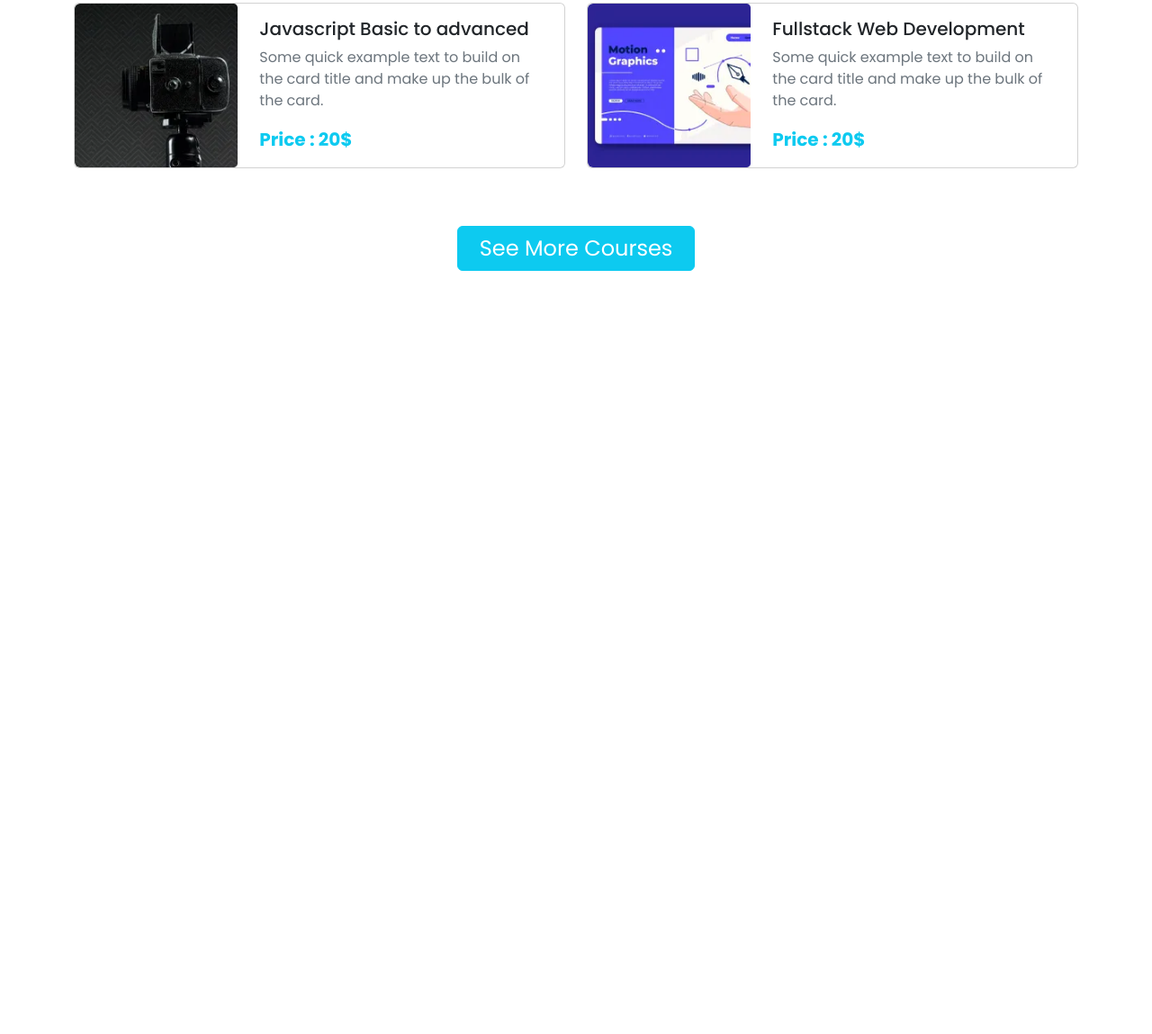
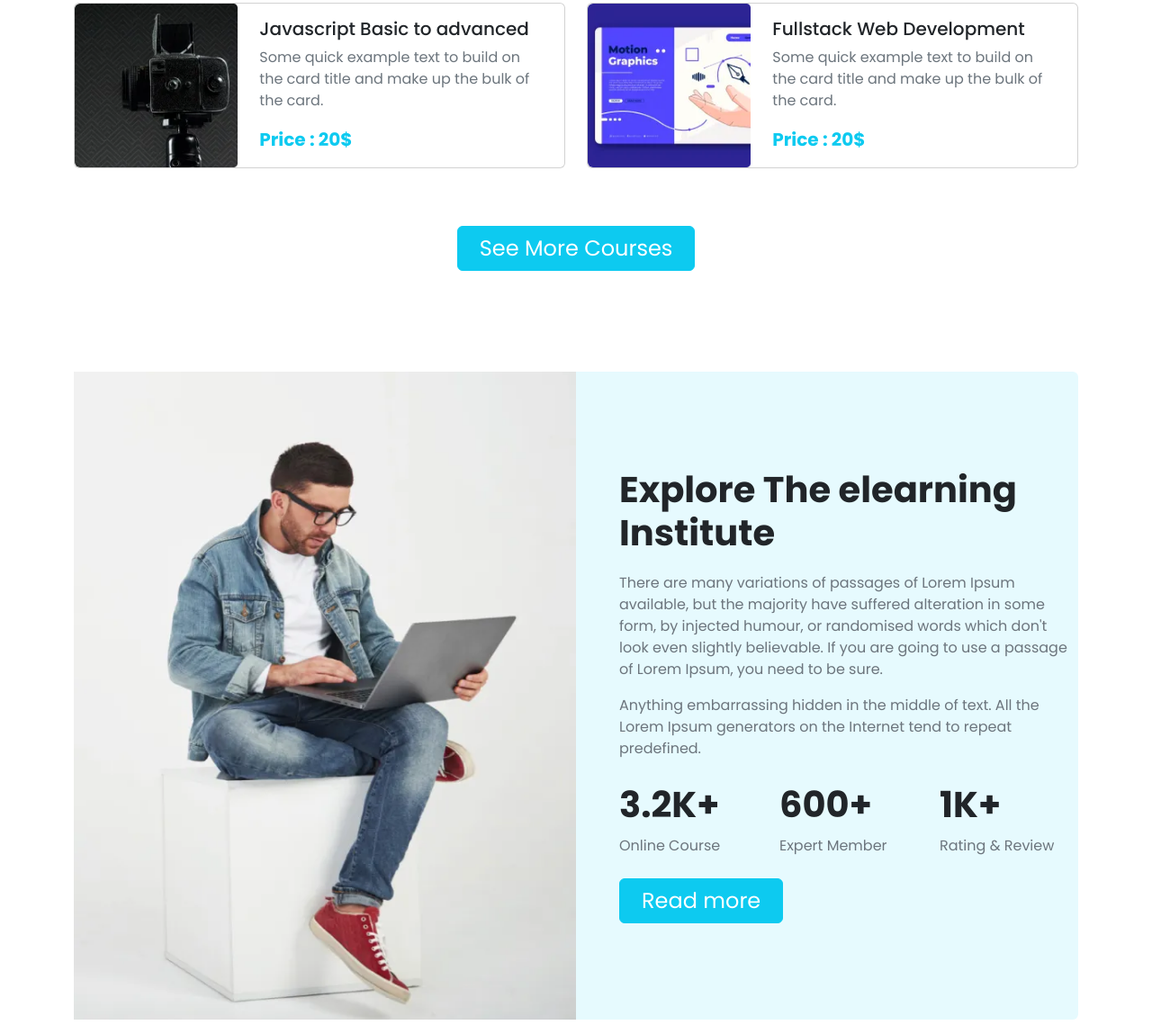
Before and after one commit to bilashism/eduRev, a plain HTML site: page index.html in a window 1280 px wide. Shown: the part 1517-2666 px from the top of the page at 90% size. Before the commit the page ends 1834 px from the top, so only its background shows below. Drawn offline with Linux system fonts and the light colour scheme.

Commit message:
explore section

```diff
--- a/css/style.css
+++ b/css/style.css
@@ -61,5 +61,13 @@ body {
     height: 44rem;
   }
   /*#endregion - end of - header section */
+
+  /*#region - start of - explore section */
+  .explore-img {
+    max-height: 45rem;
+    -o-object-fit: cover;
+       object-fit: cover;
+  }
+  /*#endregion - end of - explore section */
 }
 /*#endregion - end of - extra large devices */
--- a/index.html
+++ b/index.html
@@ -66,7 +66,7 @@
     <!--#endregion - end of - Offcanvas fixed-top main navigation -->
 
     <!--#region - start of - header carousel section -->
-    <header class="header pt-5 mt-5">
+    <header class="header pt-5 mt-5 mb-3">
         <div class="container-md container-xl">
             <div id="carouselExampleCaptions" class="carousel slide" data-bs-ride="carousel">
                 <div class="carousel-inner rounded text-center text-white">
@@ -140,7 +140,7 @@
     <!--#endregion - end of - header carousel section -->
 
     <!--#region - start of - main section -->
-    <main class="main pt-5 mt-5">
+    <main class="main pt-5 mt-5  mb-3">
         <div class="container-md container-xl">
             <div class="row justify-content-center">
 
@@ -302,6 +302,45 @@
     <!--#endregion - end of - main section -->
 
 
+    <!--#region - start of - explore section -->
+    <section class="explore pt-5 mt-5 mb-3">
+        <div class="container-md">
+            <div class="row g-0 bg-info bg-opacity-10 rounded align-items-md-center">
+                <figure class="col-md-6 m-0">
+                    <picture class="d-flex">
+                        <source srcset="./images/working.webp">
+                        <img src="./images/working.png" alt="image" class="img-fluid w-100 explore-img" width="600" height="806">
+                    </picture>
+                </figure>
+                <div class="col-md-6 ps-md-4 ps-xl-5">
+                    <article class="p-4 p-md-0">
+                        <h2 class="fs-1 fw-bold pb-xl-3 mb-3 mb-md-1">Explore The elearning Institute</h2>
+                        <p class="text-secondary pb-xl-3 mb-md-1 position-relative">There are many variations of passages of Lorem Ipsum available, but the majority have suffered alteration in some form, by injected humour, or randomised words <span class="d-none d-xl-inline">which don't look even slightly believable. If you are going to use a passage of Lorem Ipsum, you need to be sure.</span>
+
+                            <span class="d-none d-lg-inline-block mt-3">Anything embarrassing hidden in the middle of text. All the Lorem Ipsum generators on the Internet tend to repeat predefined.</span><a href="#" class="text-decoration-none d-inline-flex d-xl-none"><span class="text-secondary">...</span> See more</a>
+                        </p>
+                        <div class="row pb-xl-3  mb-md-1">
+                            <div class="col-6 col-xl-4">
+                                <p class="fs-1 mb-1 fw-bold">3.2K+</p>
+                                <p class="mb-md-1 text-secondary">Online Course</p>
+                            </div>
+                            <div class="col-6 col-xl-4">
+                                <p class="fs-1 mb-1 fw-bold">600+</p>
+                                <p class="mb-md-1 text-secondary">Expert Member</p>
+                            </div>
+                            <div class="col-6 col-xl-4">
+                                <p class="fs-1 mb-1 fw-bold">1K+</p>
+                                <p class="mb-md-1 text-secondary">Rating & Review</p>
+                            </div>
+                        </div>
+                        <button type="button" class="btn btn-info text-white fs-4 px-4">Read more</button>
+                    </article>
+                </div>
+            </div>
+        </div>
+    </section>
+    <!--#endregion - end of - explore section -->
+
 
     <!--#region - start of - Register modal -->
     <div class="modal fade" id="register-modal" tabindex="-1" aria-labelledby="register-modal-label" aria-hidden="true">
```
